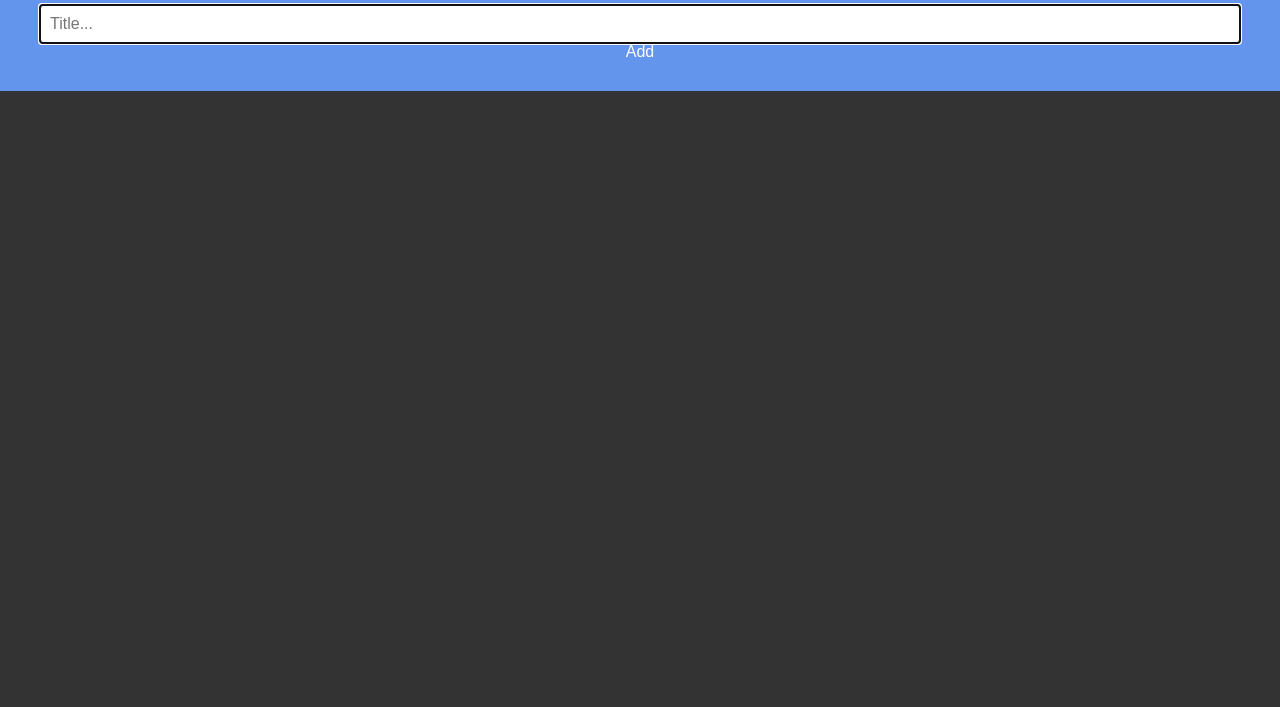
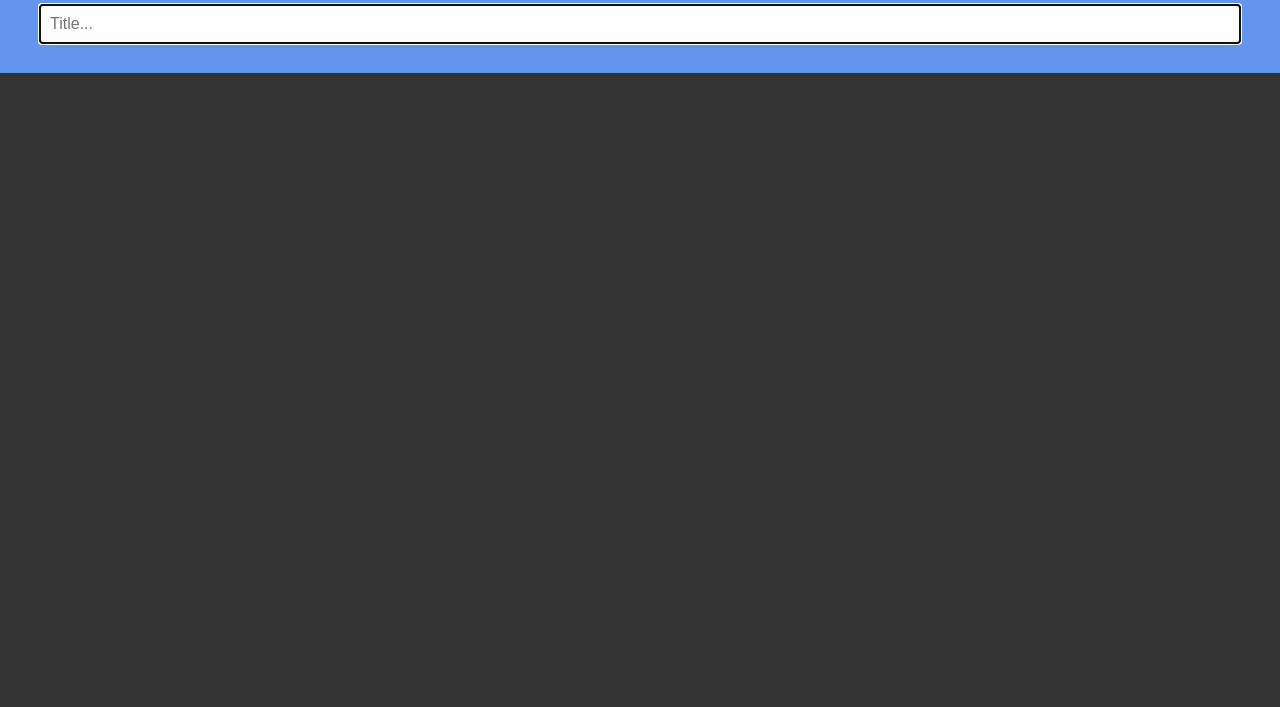
Before and after one commit to HerculesCodes/tools, a plain HTML site: page todo/app.html in a window 1280 px wide. Shown: the part 93-800 px from the top of the page. Drawn offline with Linux system fonts and the light colour scheme.

Commit message:
Update app.html

```diff
--- a/todo/app.html
+++ b/todo/app.html
@@ -13,7 +13,7 @@
 <div id="myDIV" class="header">
     <h2 style="margin: 5 px">My To Do List</h2>
     <input type="text" id="myInput" placeholder="Title...">
-    <span onclick="newElement()" class="addBtn">Add</span>
+    <!--<span onclick="newElement()" class="addBtn">Add</span>-->
 </div>
 
 <ul id="myUL">
```
